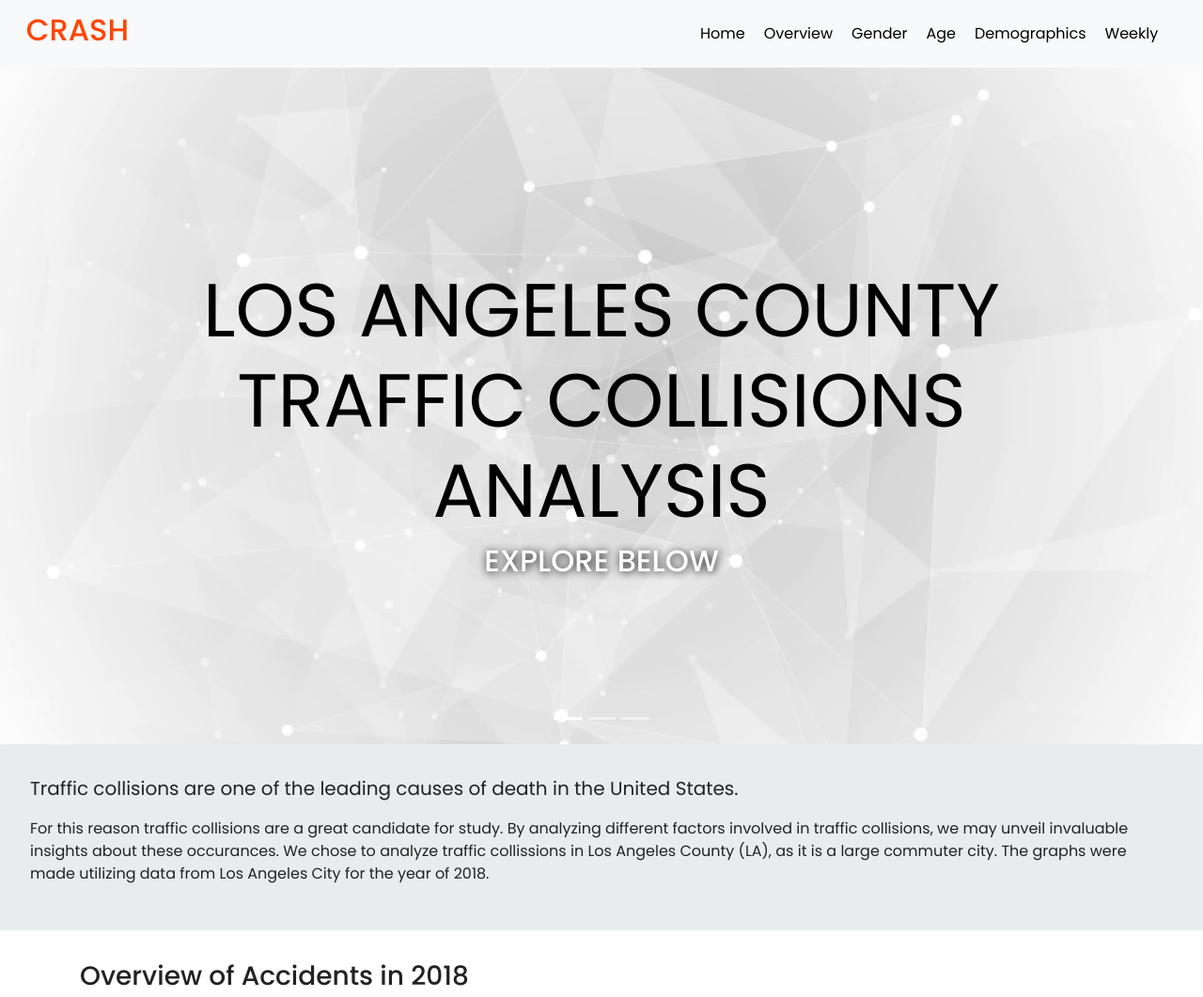
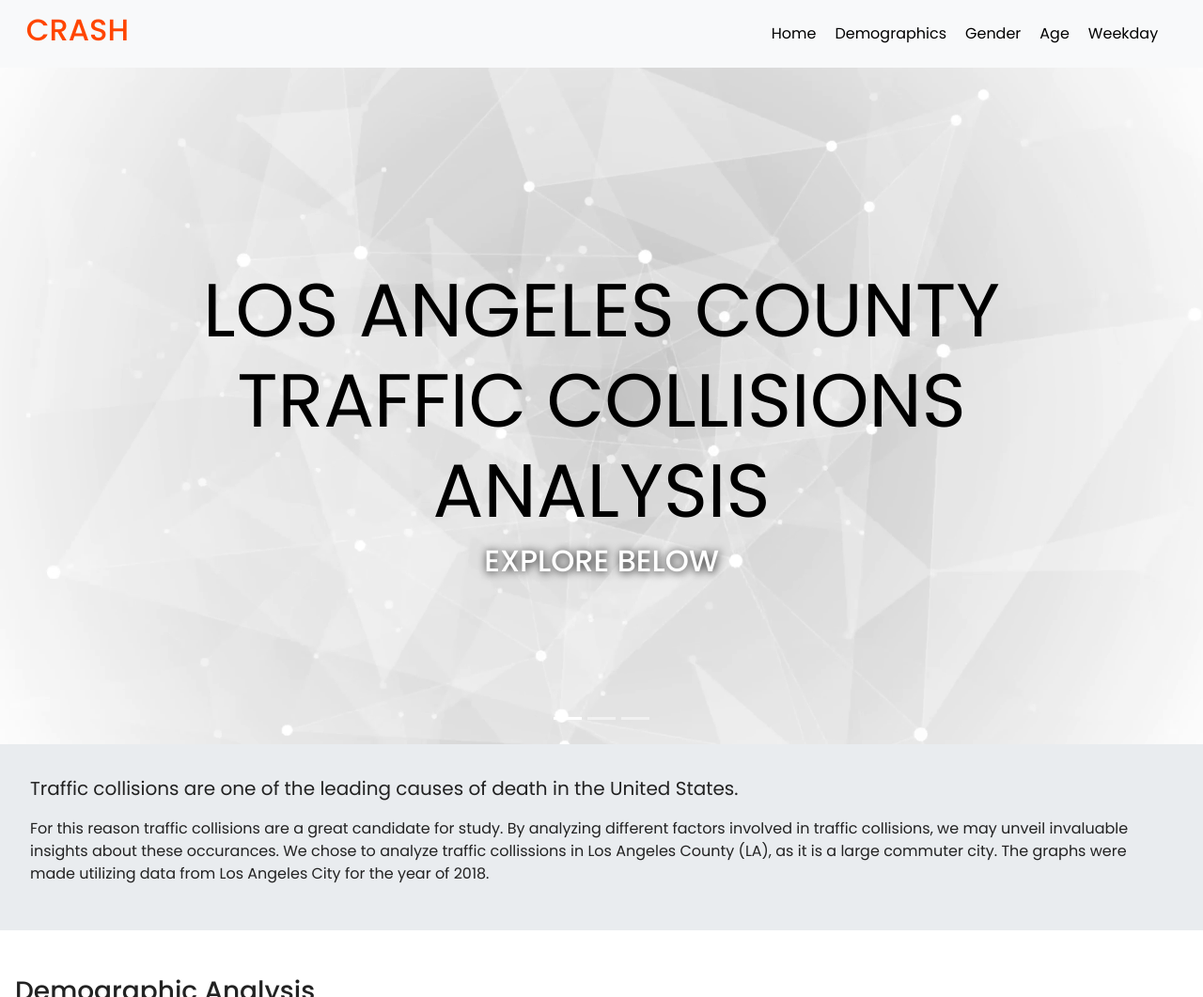
Before and after one commit to tgomez/CRASH, a Flask app: page / in a window 1280 px wide. Shown: the top 1061 px of the page at 94% size. Run offline with Flask 2, Linux system fonts and the light colour scheme; some libraries are stand-ins or nearby versions.

Commit message:
updated HTML bc overview graph no longer works

```diff
--- a/templates/index.html
+++ b/templates/index.html
@@ -30,8 +30,11 @@
                         <li class="nav-item">
                             <a href="#home">Home</a>
                         </li>
+                        <!-- <li class="nav-item">
+                            <a href="#overview">Overview</a>
+                        </li> -->
                         <li class="nav-item">
-                            <a href="#overview">Overview</a>
+                            <a href="#demographic">Demographics</a>
                         </li>
                         <li class="nav-item">
                             <a href="#gender">Gender</a>
@@ -40,10 +43,7 @@
                             <a href="#age">Age</a>
                         </li>
                         <li class="nav-item">
-                            <a href="#demographic">Demographics</a>
-                        </li>
-                        <li class="nav-item">
-                                <a href="#weekly">Weekly</a>
+                                <a href="#weekly">Weekday</a>
                             </li>
                     </ul>
                 </div>
@@ -99,7 +99,7 @@
 
 
 
-            <!--- Accidents in 2018 -->
+            <!-- - Accidents in 2018
             <div id="overview"><a href="overview"></a></div>
             <div class="main container">
                 <div class="panel panel-default">
@@ -120,12 +120,38 @@
                 </div>
             </div>
         </div>
+ -->
 
+
+
+ <!--- Demographic -->
+<!-- Clifford made this beautiful visual. He's an amazing human being.-->
+<div id="demographic"><a href="demographic"></a></div>
+        <div class="container-fluid padding">
+        <div class="row padding">
+
+                <div class="col-lg-6">
+                    <h3>
+                    Demographic Analysis
+                    <br></br>
+                    Herein is an illustration of the demographics of people who participated in car accidents.
+                    <br></br>
+                    The Hispanic/Latino population accounted for 39% of accidents. This may be due to the large Hispanic/Latino population in Los Angeles.
+                    </h3>
+                </div>
+
+                <div class="col-lg-6">
+                    <div id='pieChart'></div>
+                        <script type='text/javascript' src="{{ url_for('static', filename = 'logic.js') }}"></script>
+                    </div>
+                </div>
+        </div>
+        </div>
 
 
 
 <!--- Gender V2 -->
-<div id="age"><a href="age"></a>
+<div id="gender"><a href="gender"></a>
 </div>
     <div class="container-fluid padding">
     <div class="row padding">
@@ -186,29 +212,6 @@
 
 
 <br></br>
-        <!--- Demographic -->
-<!-- Clifford made this beautiful visual. He's an amazing human being.-->
-<div id="demographic"><a href="demographic"></a></div>
-        <div class="container-fluid padding">
-        <div class="row padding">
-
-                <div class="col-lg-6">
-                    <h3>
-                    Demographic Analysis
-                    <br></br>
-                    Herein is an illustration of the demographics of people who participated in car accidents.
-                    <br></br>
-                    The Hispanic/Latino population accounted for 39% of accidents. This may be due to the large Hispanic/Latino population in Los Angeles.
-                    </h3>
-                </div>
-
-                <div class="col-lg-6">
-                    <div id='pieChart'></div>
-                        <script type='text/javascript' src="{{ url_for('static', filename = 'logic.js') }}"></script>
-                    </div>
-                </div>
-        </div>
-        </div>
 
 <!--- Weekly V2 -->
 <div id="weekly"><a href="weekly"></a>
@@ -220,7 +223,7 @@
                     <br>
                     </br>
                     <h3>
-                        Week Analysis
+                        Weekday Analysis
                     <br></br>
                     The bar graph seperates the collisions by day of the week.
                     <br></br>
@@ -294,6 +297,8 @@
             </div>
         </div>
 
+
+
 <!--- Footer -->
      <footer>
         <div class="container-fluid padding">
@@ -303,9 +308,10 @@
                     <h2> &copy; CRASH 2018</h2>
                     </hr>
                     </div>
-                    ]
                 </div>
             </div>
         </footer>
+
+
 </body>
 </html>
```
Lines whose indentation alone changed are shown as unchanged.
